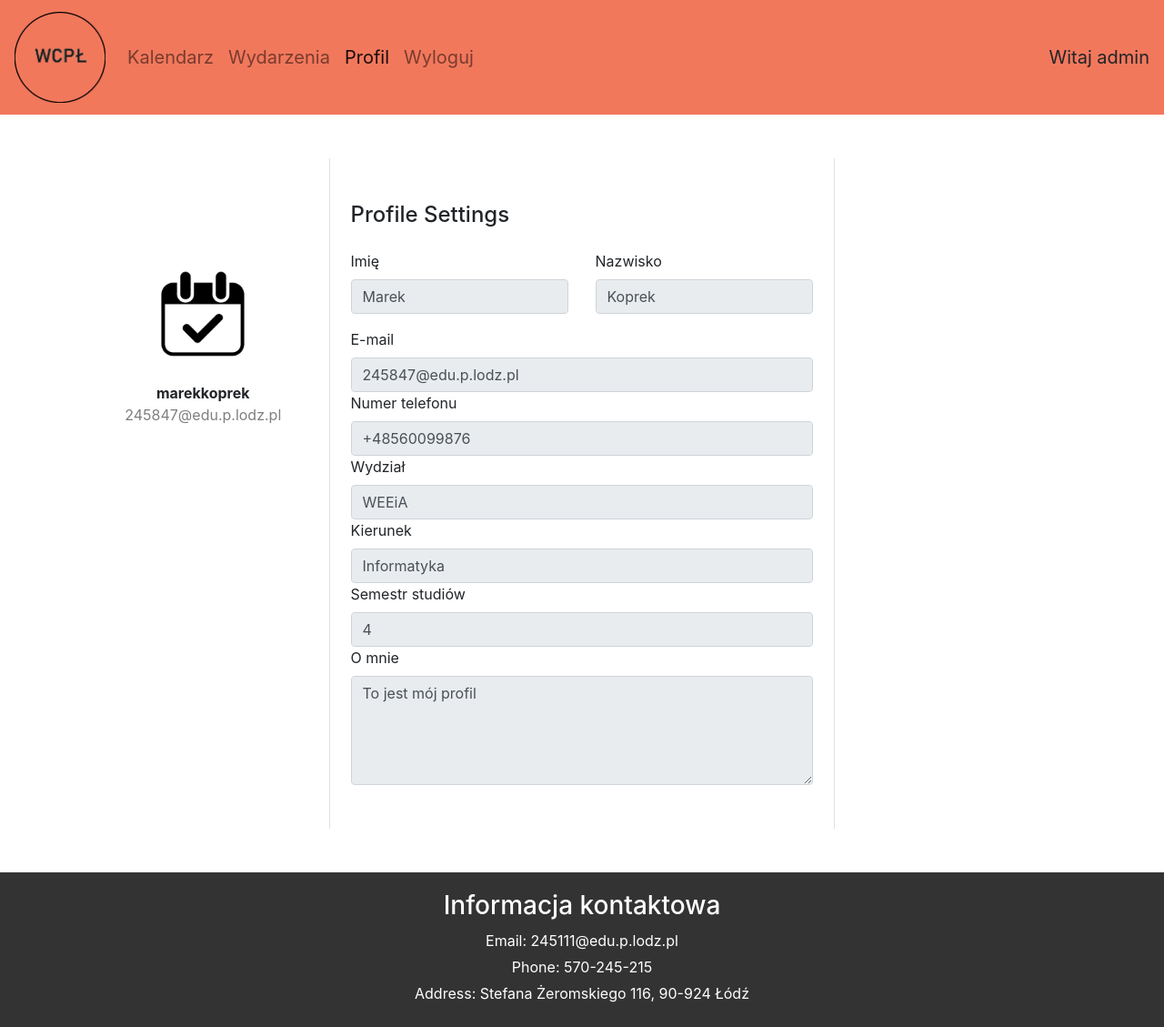
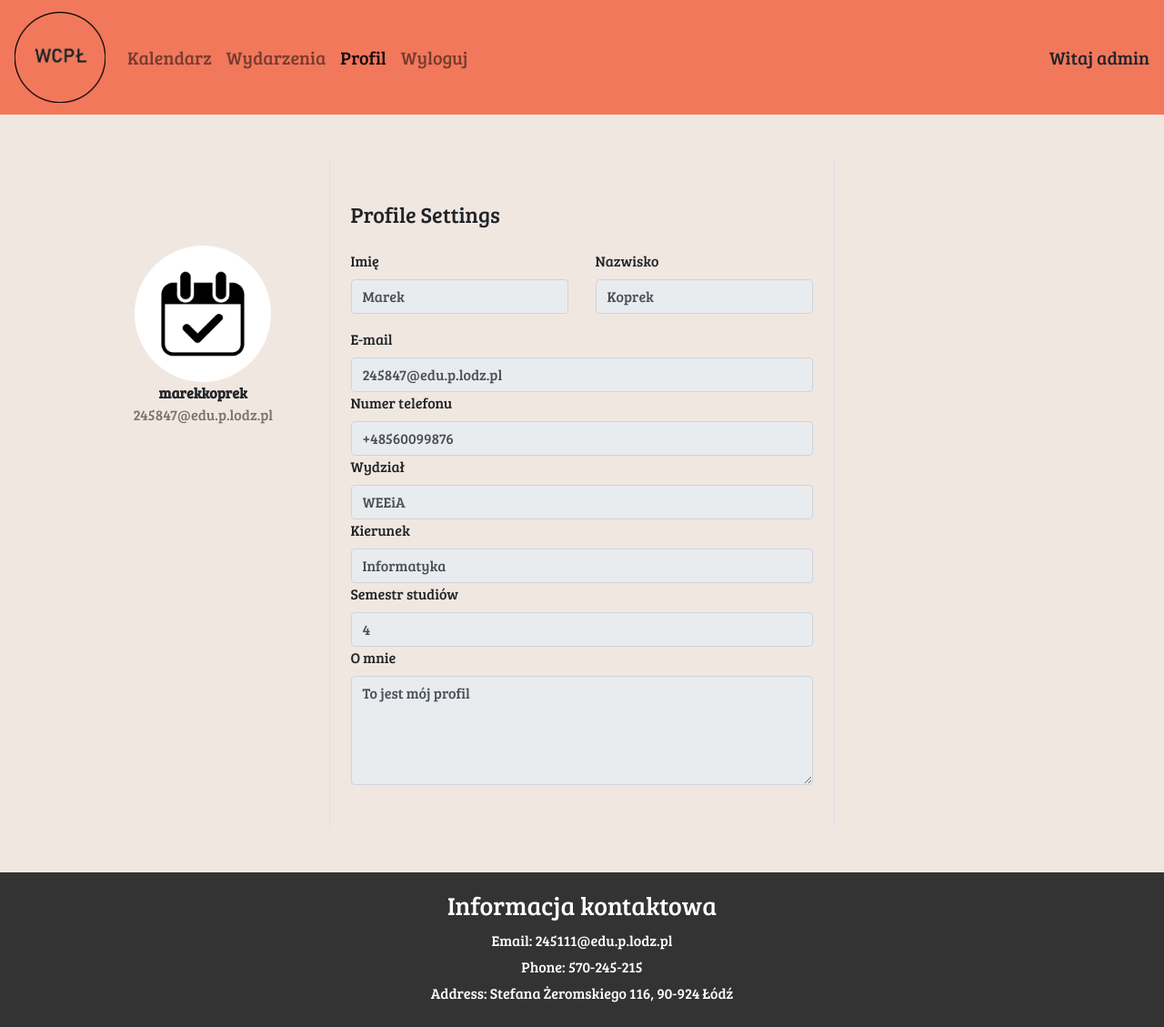
Before and after one commit to MarekKoprek/WCPL, a Django app: page /profile/marekkoprek in a window 1280 px wide. Shown: the whole page at 91% size. Run offline with Django 5.2, Linux system fonts and the light colour scheme; a user stored in the database is signed in; data comes from the database, SQL or seed files in the repository; both versions use the stored data as it was after the commit; some libraries are stand-ins or nearby versions.

Commit message:
Added background color for profile pages, calendar page and bug report page

```diff
--- a/main/static/main/main.css
+++ b/main/static/main/main.css
@@ -1,5 +1,5 @@
 body{
-    background-color: rgba(241, 231, 225, 1);
+    background-color: #F1E7E1;
     overflow-x: hidden;
     font-family: "Bree Serif";
     font-size: 20px;
--- a/main/templates/main/base.html
+++ b/main/templates/main/base.html
@@ -19,7 +19,7 @@
         <script src="https://stackpath.bootstrapcdn.com/bootstrap/4.5.2/js/bootstrap.min.js"></script>
 
     </head>
-    <body>
+    <body style="background-color: #F1E7E1; font-family:Bree Serif">
         <nav class="navbar navbar-expand-lg navbar-light">
             <a class="navbar-brand" href="#">
                 <img src="{% static 'main/logo.png' %}" alt="logo" style="width: 100px;height: 100px;">
--- a/main/templates/main/bug.html
+++ b/main/templates/main/bug.html
@@ -14,7 +14,7 @@
         <form method="POST">
             {% csrf_token %}
             <div class="container rounded bg-white mt-5 mb-5">
-                <div class="row justify-content-center">
+                <div class="row justify-content-center"  style="background-color: #F1E7E1;">
                     <div class="col-md-6">
                         <div class="p-2 py-5">
                             <div class="row mt-3">
--- a/main/templates/main/calendar.html
+++ b/main/templates/main/calendar.html
@@ -14,7 +14,7 @@
 {% block content %}
 <div class="row justify-content-center">
     <div class="col-md-6 col-sm-12">
-        <div id="calendar">
+        <div id="calendar" style="background-color: #E0D3CC; font-family:Bree Serif; border-radius: 20px;">
             <script>
                 document.addEventListener('DOMContentLoaded', function() {
                     var calendarEl = document.getElementById('calendar');
--- a/main/templates/main/profile_firm.html
+++ b/main/templates/main/profile_firm.html
@@ -1,4 +1,5 @@
 {% extends "main/base.html" %}
+{% load static %}
 
 {% block head %}
 <title>Profile</title>
@@ -14,7 +15,7 @@
         <form method="POST" enctype="multipart/form-data">
             {% csrf_token %}
             <div class="container rounded bg-white mt-5 mb-5">
-                <div class="row">
+                <div class="row" style="background-color: #F1E7E1;">
                     <div class="col-md-3 border-right">
                         <div class="d-flex flex-column align-items-center text-center p-3 py-5">
                                 {% if userCurrent.username != userInfo.username %}
--- a/main/templates/main/profile_home.html
+++ b/main/templates/main/profile_home.html
@@ -9,12 +9,12 @@
 {% endblock profile_activate %}
 
 {% block content %}
-<div class="container">
+<div class="container" >
     <div class="main">
         <form method="POST" enctype="multipart/form-data">
             {% csrf_token %}
-            <div class="container rounded bg-white mt-5 mb-5">
-                <div class="row">
+            <div class="container rounded bg-white mt-5 mb-5" >
+                <div class="row" style="background-color: #F1E7E1;">
                     <div class="col-md-3 border-right">
                         <div class="d-flex flex-column align-items-center text-center p-3 py-5">
                             {% if userCurrent.username != userInfo.username %}
```
Also changed, not shown: README.md, db.sqlite3.
